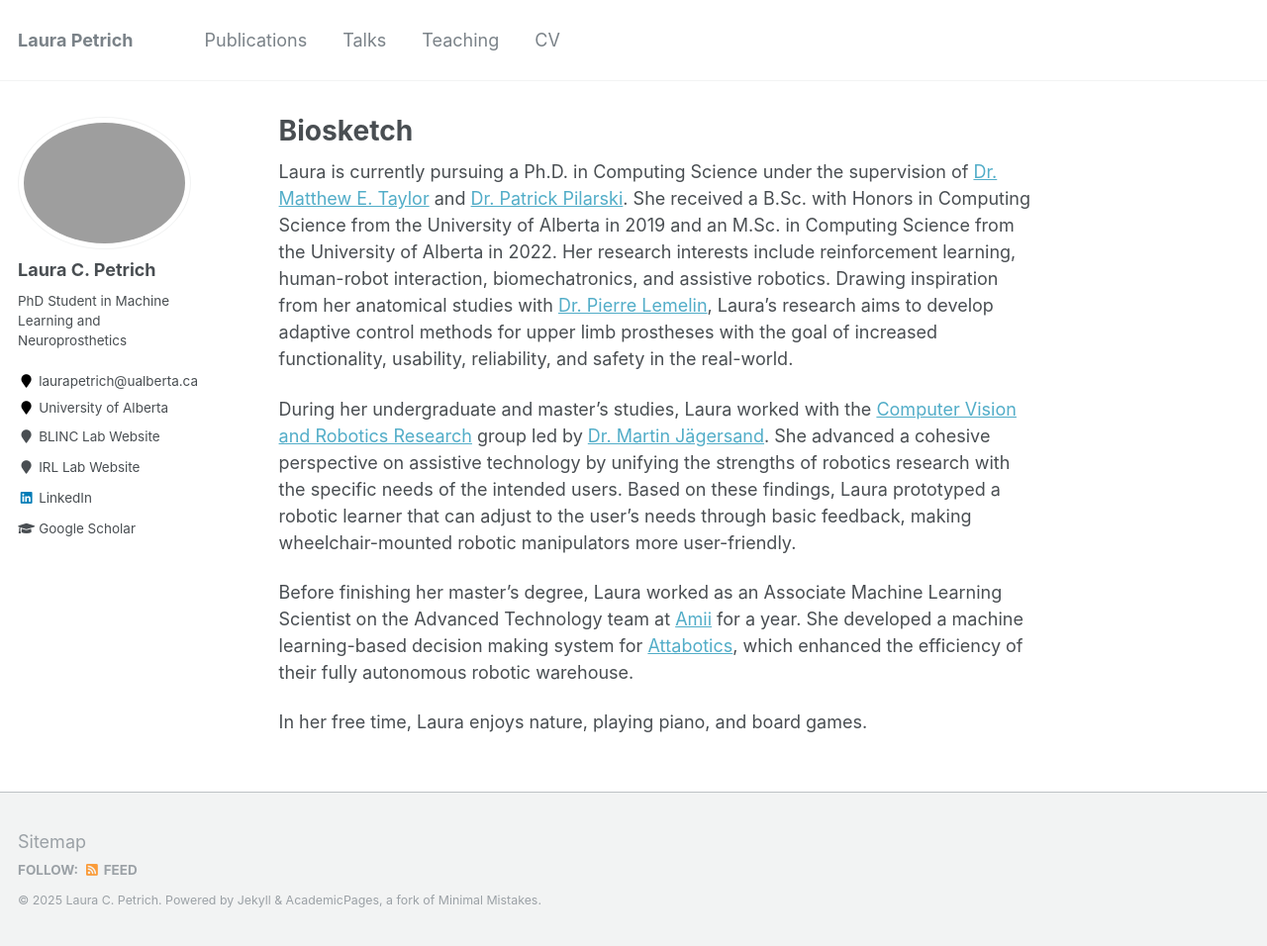
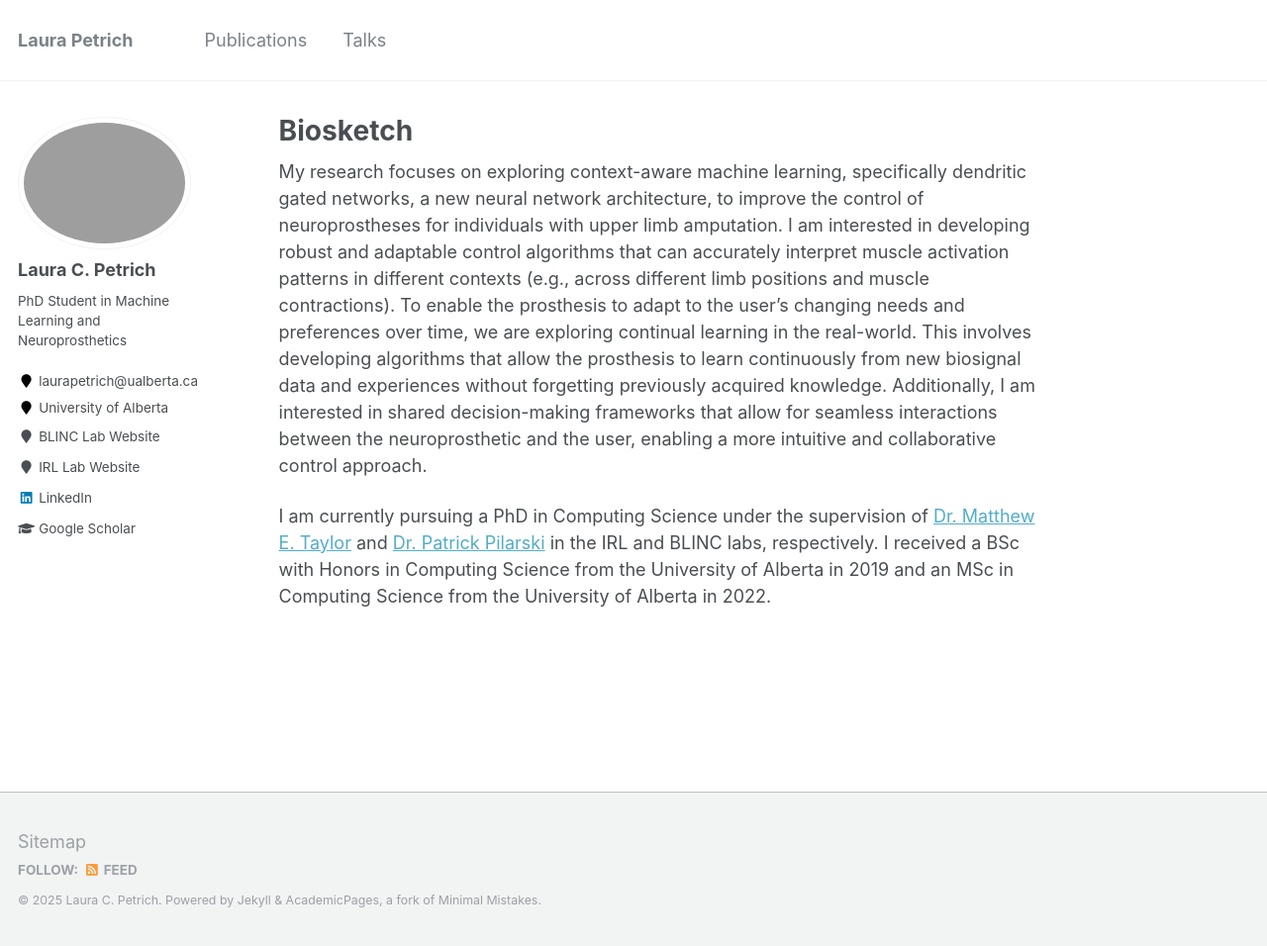
Before and after one commit to lpetrich/lpetrich.github.io, a Jekyll site: the page built from _pages/about.md, in a window 1280 px wide and 956 px high. Shown: the whole window at 99% size. Built offline with Jekyll 4.4.1, drawn with Linux system fonts in a browser that asks for light colours.

Commit message:
updated about info

```diff
--- a/_config.yml
+++ b/_config.yml
@@ -104,7 +104,7 @@ author:
   instagram        :
   impactstory      : #"https://profiles.impactstory.org/u/xxxx-xxxx-xxxx-xxxx"
   lastfm           :
-  linkedin         : "https://www.linkedin.com/in/lpetrich/"
+  linkedin         : "lpetrich"
   orcid            : #"http://orcid.org/yourorcidurl"
   pinterest        :
   soundcloud       :
--- a/_pages/about.md
+++ b/_pages/about.md
@@ -9,13 +9,18 @@ redirect_from:
 ---
 
 <!-- I am a PhD candidate at the University of Alberta, supervised by [Matthew E. Taylor](https://drmatttaylor.net/) and [Patrick Pilarski](https://sites.ualberta.ca/~pilarski/). I am broadly interested in biomechatronics and machine learning, specifically to build adaptable control systems for upper limb smart prostheses.  -->
-Laura is currently pursuing a Ph.D. in Computing Science under the supervision of [Dr. Matthew E. Taylor](https://drmatttaylor.net/) and [Dr. Patrick Pilarski](https://sites.ualberta.ca/~pilarski/). She received a B.Sc. with Honors in Computing Science from the University of Alberta in 2019 and an M.Sc. in Computing Science from the University of Alberta in 2022. Her research interests include reinforcement learning, human-robot interaction, biomechatronics, and assistive robotics. Drawing inspiration from her anatomical studies with [Dr. Pierre Lemelin](https://www.ualberta.ca/medicine/about/people/details.html?n=pierre-lemelin), Laura’s research aims to develop adaptive control methods for upper limb prostheses with the goal of increased functionality, usability, reliability, and safety in the real-world.
+
+My research focuses on exploring context-aware machine learning, specifically dendritic gated networks, a new neural network architecture, to improve the control of neuroprostheses for individuals with upper limb amputation. I am interested in developing robust and adaptable control algorithms that can accurately interpret muscle activation patterns in different contexts (e.g., across different limb positions and muscle contractions). To enable the prosthesis to adapt to the user's changing needs and preferences over time, we are exploring continual learning in the real-world. This involves developing algorithms that allow the prosthesis to learn continuously from new biosignal data and experiences without forgetting previously acquired knowledge. Additionally, I am interested in shared decision-making frameworks that allow for seamless interactions between the neuroprosthetic and the user, enabling a more intuitive and collaborative control approach.
+
+I am currently pursuing a PhD in Computing Science under the supervision of [Dr. Matthew E. Taylor](https://drmatttaylor.net/) and [Dr. Patrick Pilarski](https://sites.ualberta.ca/~pilarski/) in the IRL and BLINC labs, respectively. I received a BSc with Honors in Computing Science from the University of Alberta in 2019 and an MSc in Computing Science from the University of Alberta in 2022.
+
+<!-- Her research interests include reinforcement learning, human-robot interaction, biomechatronics, and assistive robotics. Drawing inspiration from her anatomical studies with [Dr. Pierre Lemelin](https://www.ualberta.ca/medicine/about/people/details.html?n=pierre-lemelin), Laura’s research aims to develop adaptive control methods for upper limb prostheses with the goal of increased functionality, usability, reliability, and safety in the real-world.
 
 During her undergraduate and master’s studies, Laura worked with the [Computer Vision and Robotics Research](http://webdocs.cs.ualberta.ca/~vis/) group led by [Dr. Martin Jägersand](https://webdocs.cs.ualberta.ca/~jag/). She advanced a cohesive perspective on assistive technology by unifying the strengths of robotics research with the specific needs of the intended users. Based on these findings, Laura prototyped a robotic learner that can adjust to the user’s needs through basic feedback, making wheelchair-mounted robotic manipulators more user-friendly.
 
 Before finishing her master’s degree, Laura worked as an Associate Machine Learning Scientist on the Advanced Technology team at [Amii](https://www.amii.ca/) for a year. She developed a machine learning-based decision making system for [Attabotics](https://www.attabotics.com/), which enhanced the efficiency of their fully autonomous robotic warehouse.
 
-In her free time, Laura enjoys nature, playing piano, and board games.
+In her free time, Laura enjoys nature, playing piano, and board games. -->
 
 <!-- A data-driven personal website
 ======
```
Also changed, not shown: _data/navigation.yml (+4 -4 lines).
